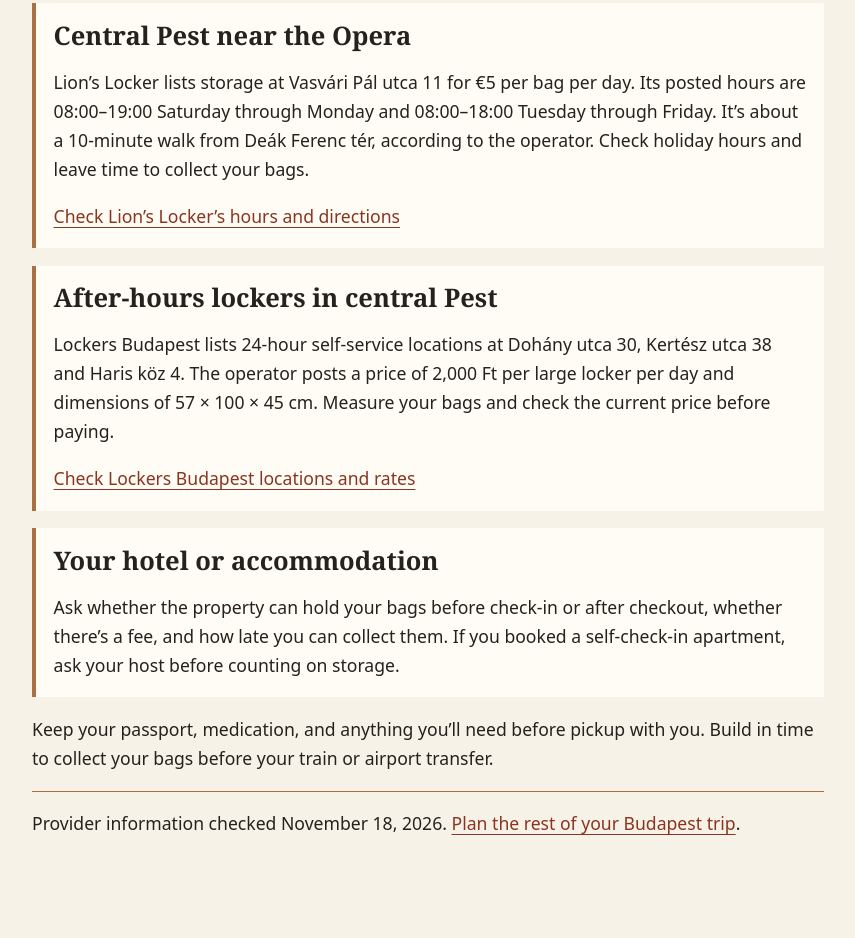
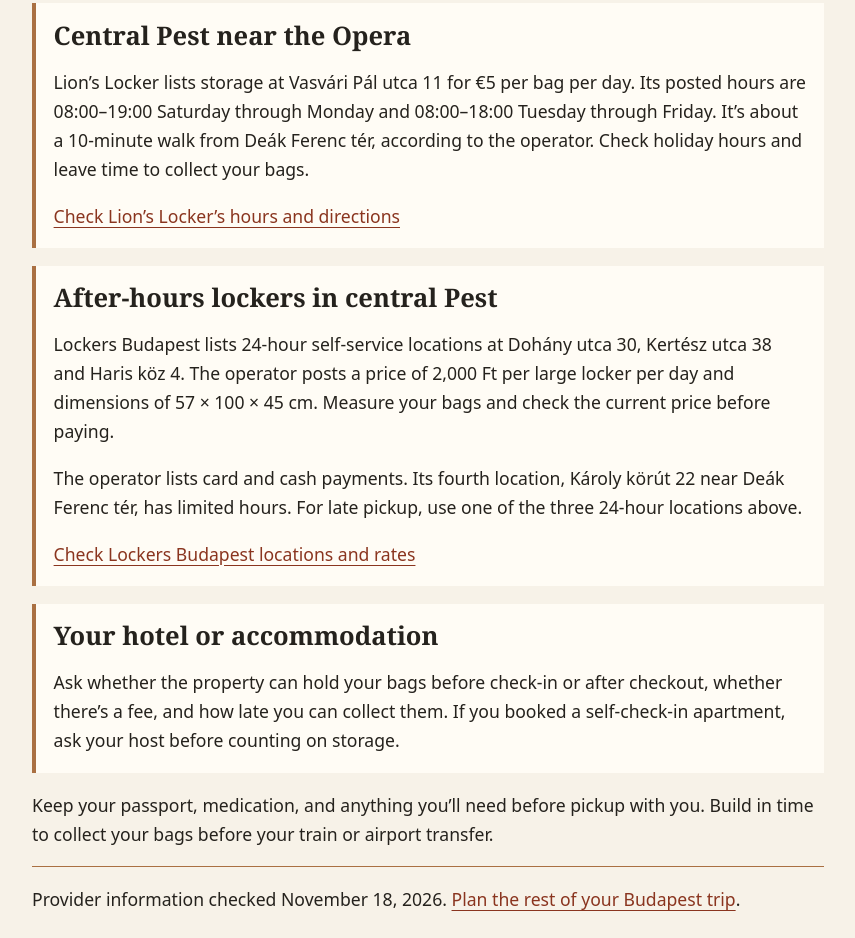
Before and after one commit to mattpom/stoplookaround, a plain HTML site: page budapest-luggage-storage.html in a window 1280 px wide. Shown: the part 1389-2327 px from the top of the page, without its empty margins (212-1067 px from the left). Before the commit the page ends 2252 px from the top, so only its background shows below. Drawn offline with Linux system fonts and the light colour scheme.

Commit message:
Clarify late pickup and payment at Budapest lockers

```diff
--- a/budapest-luggage-storage.html
+++ b/budapest-luggage-storage.html
@@ -54,6 +54,7 @@ footer { border-top: 1px solid #aa7042; padding-top: 1rem; }
 <section>
 <h2>After-hours lockers in central Pest</h2>
 <p>Lockers Budapest lists 24-hour self-service locations at Dohány utca 30, Kertész utca 38 and Haris köz 4. The operator posts a price of 2,000 Ft per large locker per day and dimensions of 57 × 100 × 45 cm. Measure your bags and check the current price before paying.</p>
+<p>The operator lists card and cash payments. Its fourth location, Károly körút 22 near Deák Ferenc tér, has limited hours. For late pickup, use one of the three 24-hour locations above.</p>
 <p><a href="https://lockersbudapest.com/en">Check Lockers Budapest locations and rates</a></p>
 </section>
 <section>
```
